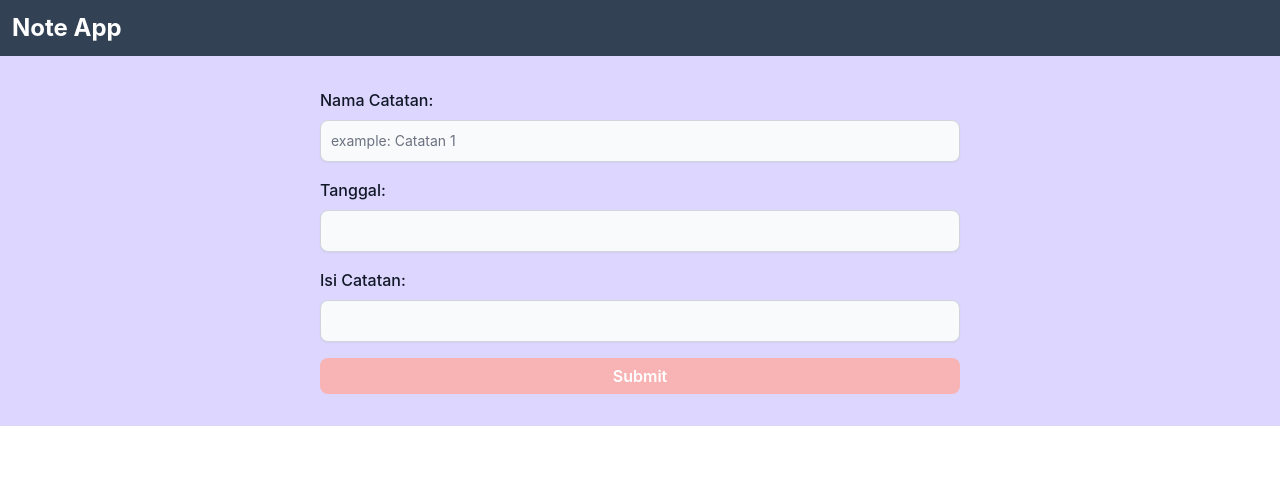
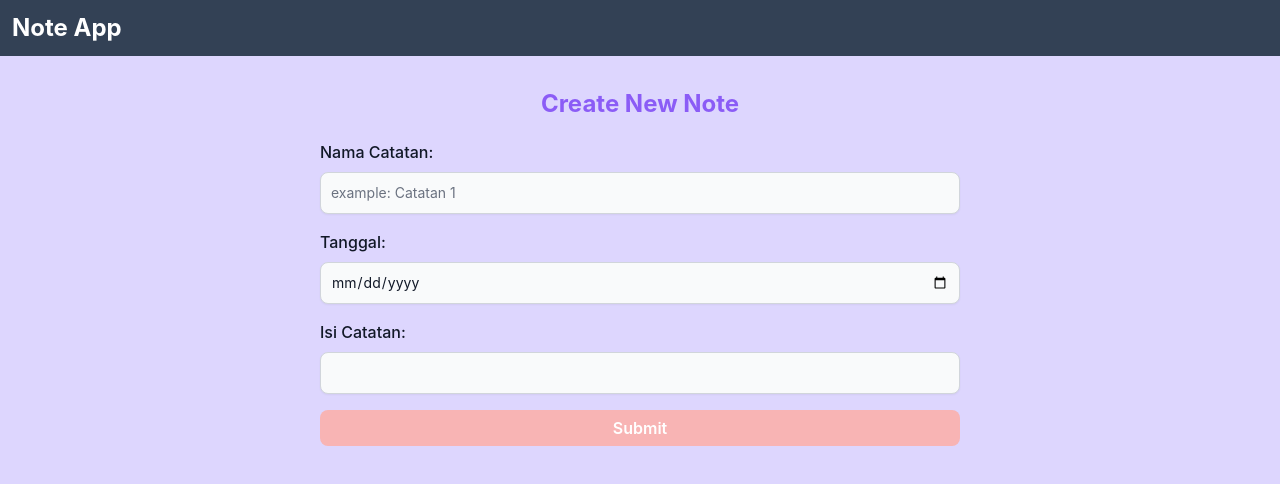
Before and after one commit to bimocahyo7/Note-App-ReactJS, a React (Create React App) app: page /add-note in a window 1280 px wide. Shown: the top 484 px of the page. Built offline with nearby package versions, Linux system fonts and the light colour scheme.

Commit message:
Edit Styling CSS

```diff
--- a/src/pages/AddNotePage.jsx
+++ b/src/pages/AddNotePage.jsx
@@ -21,8 +21,7 @@ const AddNotePage = () => {
   }
 
   return (
-    <div>
-      <div className="container flex justify-center gap-3 bg-violet-200 pt-8 pb-8">
+    <div className="container min-h-screen flex justify-center gap-3 bg-violet-200 py-8">
       <form
         onSubmit={(event) => {
           console.log("Berhasil disubmit!");
@@ -30,6 +29,7 @@ const AddNotePage = () => {
         }}
         className="flex w-2/4 flex-col gap-4">
         <div>
+          <h1 className="text-2xl font-bold text-center text-violet-500 mb-5">Create New Note</h1>
           <div className="mb-2 block">
             <Label className="text-base">Nama Catatan:</Label>
           </div>
@@ -55,7 +55,7 @@ const AddNotePage = () => {
               const value = event.target.value;
               setNote({ ...note, createdAt: value });
             }}
-              type="text"
+            type="date"
             required
             shadow
           />
@@ -80,7 +80,6 @@ const AddNotePage = () => {
         {note.title && note.createdAt && note.body ? <ButtonDefault>Submit</ButtonDefault> : <ButtonDisabled>Submit</ButtonDisabled>}
       </form>
     </div>
-    </div>
   );
 };
 
--- a/src/pages/HomePage.jsx
+++ b/src/pages/HomePage.jsx
@@ -31,9 +31,9 @@ const HomePage = () => {
   }, []);
 
   return (
-    <div className="container mx-auto">
+    <div className="container mx-auto min-h-screen">
       {/* Form Search and Navigate AddNote */}
-      <div className="container mt-4 flex justify-center">
+      <div className="container py-6 flex justify-center">
         <input
           value={search}
           onChange={(event) => {
```
Lines whose indentation alone changed are shown as unchanged.
